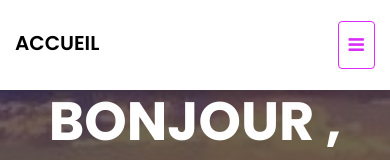
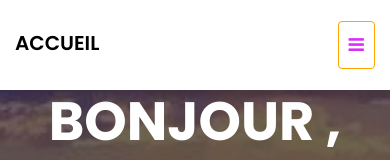
Before and after one commit to romainbruneau-pro/romainbruneau-pro.github.io, a plain HTML site: page index.html in a window 390 px wide. Shown: the top 160 px of the page. Drawn offline with nearby package versions, Linux system fonts and the light colour scheme.

Commit message:
Update style.css

```diff
--- a/assets/css/style.css
+++ b/assets/css/style.css
@@ -173,7 +173,7 @@ nav.navbar.bootsnav ul.nav > li.dropdown span {
 nav.navbar.bootsnav .navbar-toggle {
     position: relative;
     background-color: transparent;
-    border: 1px solid #d92cf9;
+    border: 1px solid #FFA500;
     padding: 10px;
     top: 0;
 }
```
